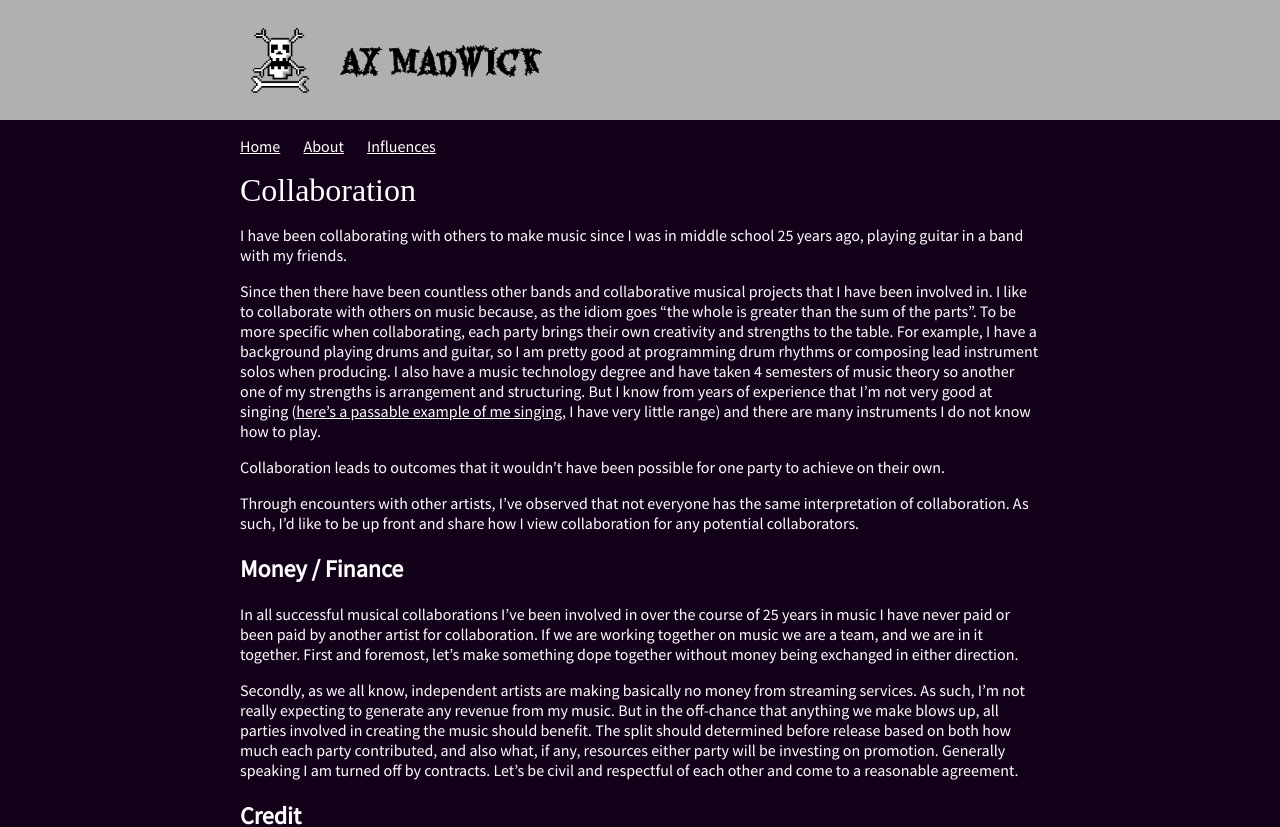
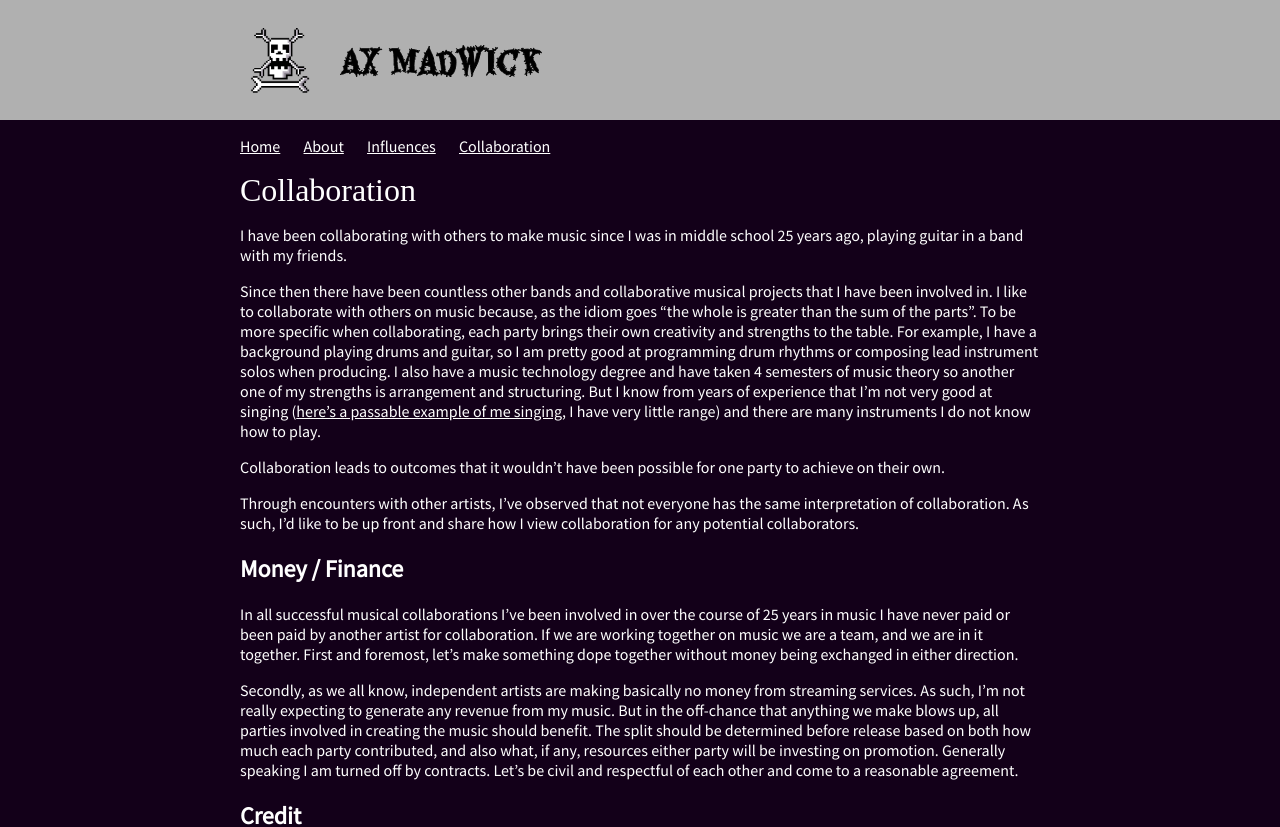
Before and after one commit to axmadwick/axmadwick.github.io, a Jekyll site: the page built from collaboration.md, in a window 1280 px wide. Shown: the top 827 px of the page. Built offline with Jekyll 4.4.1, drawn with Linux system fonts in a browser that asks for light colours; some web fonts are replaced; our own code applies the rules of GitHub Pages for plain Markdown files.

Commit message:
Link to collaboration page

```diff
--- a/_layouts/main.html
+++ b/_layouts/main.html
@@ -105,6 +105,7 @@ layout: main
           <li><a href="{{site.url}}">Home</a></li>
           <li><a href="{{site.url}}/about">About</a></li>
           <li><a href="{{site.url}}/influences">Influences</a></li>
+          <li><a href="{{site.url}}/collaboration">Collaboration</a></li>
         </ul>
       </nav>
       {{ content }}
--- a/collaboration.md
+++ b/collaboration.md
@@ -17,7 +17,7 @@ Through encounters with other artists, I've observed that not everyone has the s
 
 In all successful musical collaborations I've been involved in over the course of 25 years in music I have never paid or been paid by another artist for collaboration. If we are working together on music we are a team, and we are in it together. First and foremost, let's make something dope together without money being exchanged in either direction.
 
-Secondly, as we all know, independent artists are making basically no money from streaming services. As such, I'm not really expecting to generate any revenue from my music. But in the off-chance that anything we make blows up, all parties involved in creating the music should benefit. The split should determined before release based on both how much each party contributed, and also what, if any, resources either party will be investing on promotion. Generally speaking I am turned off by contracts. Let's be civil and respectful of each other and come to a reasonable agreement.
+Secondly, as we all know, independent artists are making basically no money from streaming services. As such, I'm not really expecting to generate any revenue from my music. But in the off-chance that anything we make blows up, all parties involved in creating the music should benefit. The split should be determined before release based on both how much each party contributed, and also what, if any, resources either party will be investing on promotion. Generally speaking I am turned off by contracts. Let's be civil and respectful of each other and come to a reasonable agreement.
 
 ## Credit
 
```
